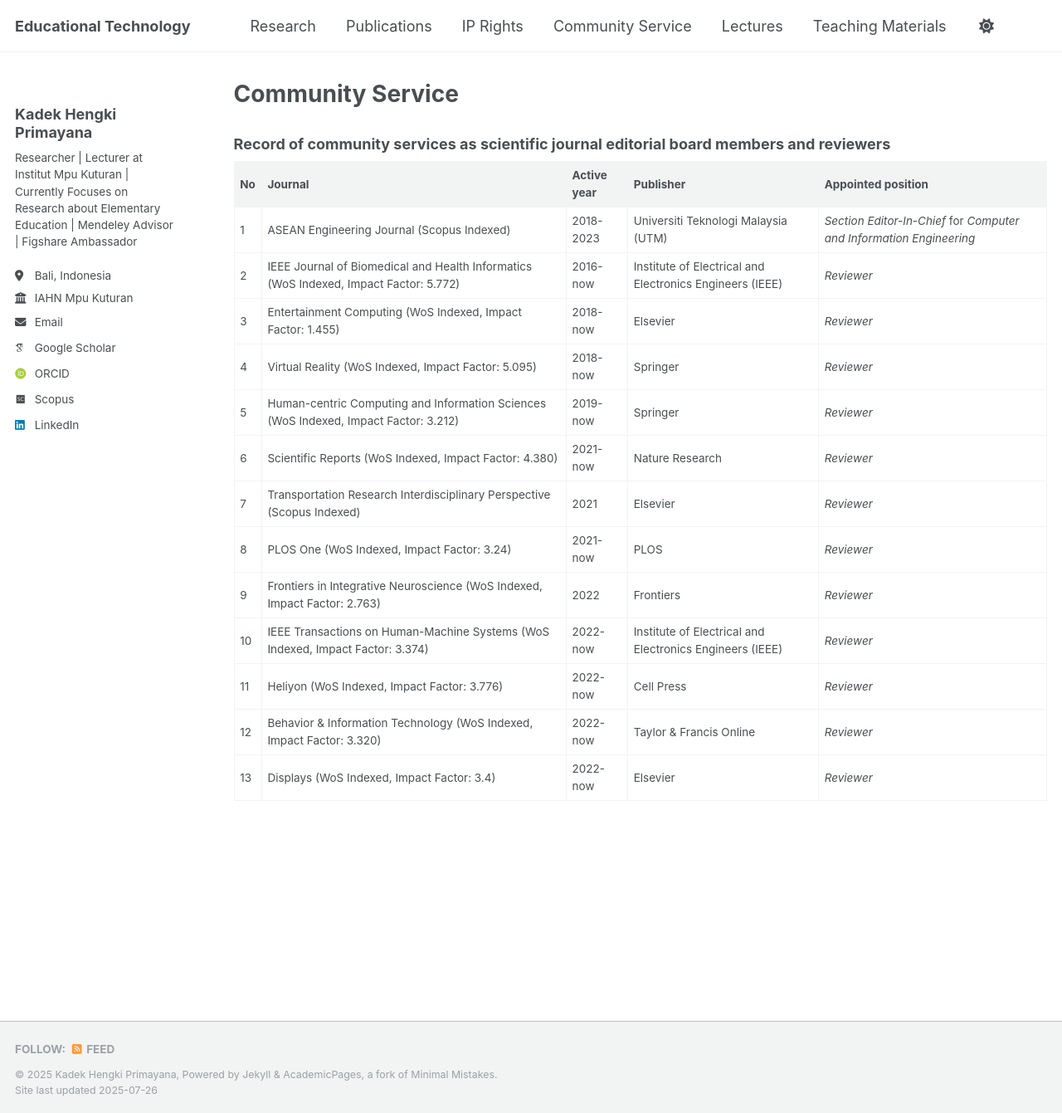
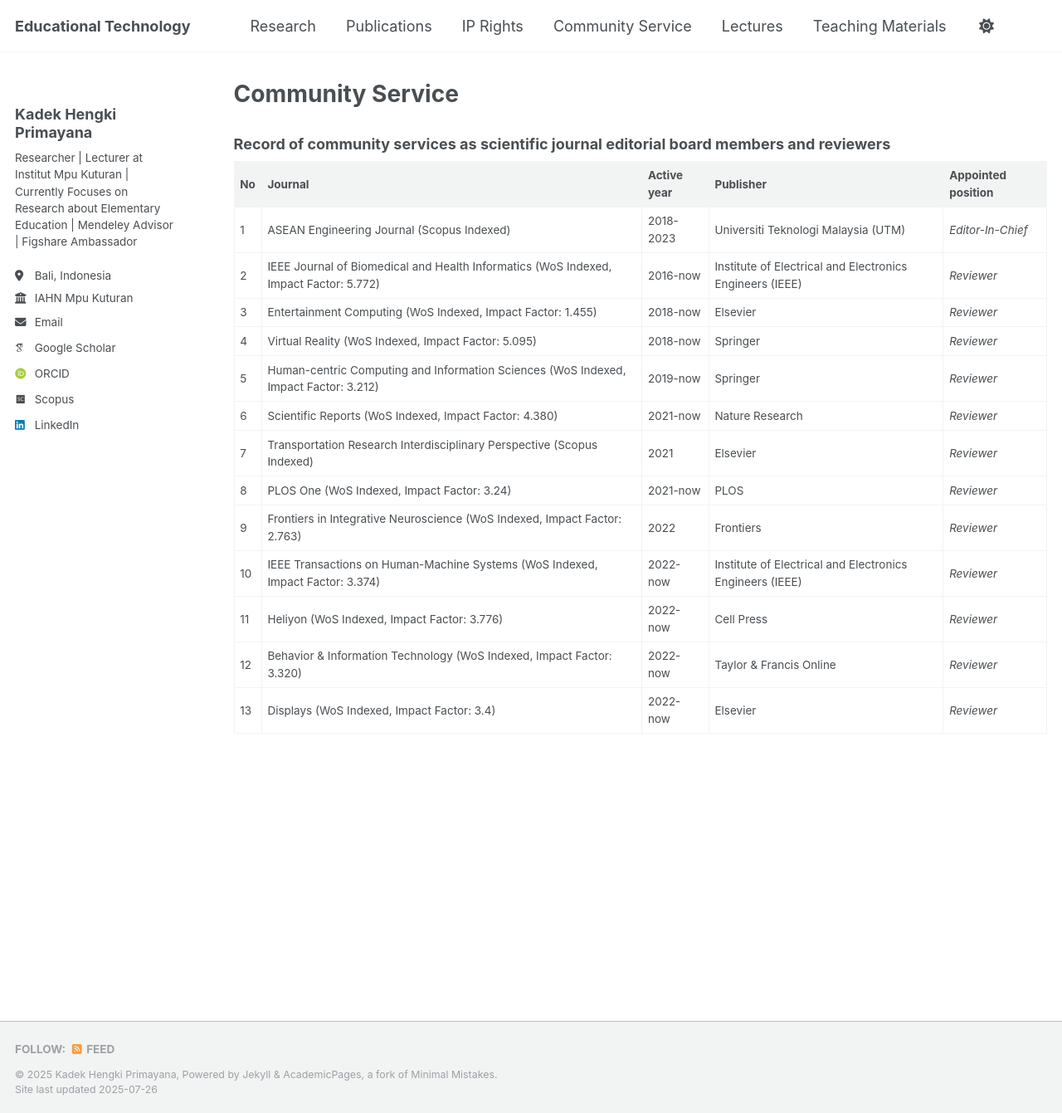
Before and after one commit to hengkiprimayana/hengkiprimayana.github.io, a Jekyll site: the page built from _pages/communityservice.md, in a window 1280 px wide and 1341 px high. Shown: the whole window at 83% size. Built offline with Jekyll 4.4.1, drawn with Linux system fonts in a browser that asks for light colours; some web fonts are replaced; a script that is not in the unit is left out.

Commit message:
Update communityservice.md

```diff
--- a/_pages/communityservice.md
+++ b/_pages/communityservice.md
@@ -10,8 +10,8 @@ redirect_from:
 ### Record of community services as scientific journal editorial board members and reviewers
 
 | No | Journal | Active year | Publisher | Appointed position |
-|----|---------|-------------|-----------|--------------------|
-| 1 | ASEAN Engineering Journal (Scopus Indexed) | 2018-2023 | Universiti Teknologi Malaysia (UTM) | *Section Editor-In-Chief* for *Computer and Information Engineering* |
+|----|---------|-------------|-----------|----------------|
+| 1 | ASEAN Engineering Journal (Scopus Indexed) | 2018-2023 | Universiti Teknologi Malaysia (UTM) | *Editor-In-Chief* |
 | 2 | IEEE Journal of Biomedical and Health Informatics (WoS Indexed, Impact Factor: 5.772) | 2016-now | Institute of Electrical and Electronics Engineers (IEEE) | *Reviewer* |
 | 3 | Entertainment Computing (WoS Indexed, Impact Factor: 1.455) | 2018-now | Elsevier | *Reviewer* |
 | 4 | Virtual Reality (WoS Indexed, Impact Factor: 5.095) | 2018-now | Springer | *Reviewer* |
```
